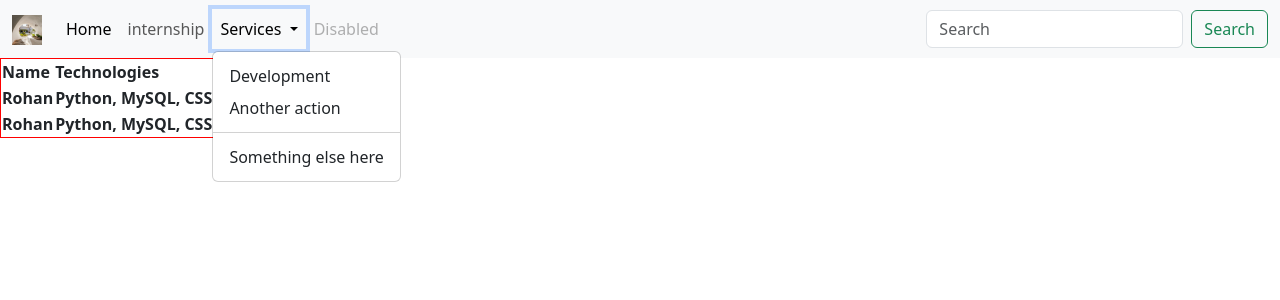
After one commit to divyaprakash001/Django_Projects, a Django app: page /internship/ in a window 1280 px wide, after a click on "Services". The commit adds this page. Shown: the top 300 px of the page. Run offline with Django 5.2, Linux system fonts and the light colour scheme; lists and menus that the app fills with data are empty.

Commit message:
new django projects added

```diff
--- /dev/null
+++ b/rays/nikhil/static/cssfile/intern.css
@@ -0,0 +1,4 @@
+table,th,td{
+    border: 1px solid red;
+    border-collapse: collapse;
+}
--- a/rays/nikhil/templates/home.html
+++ b/rays/nikhil/templates/home.html
@@ -25,14 +25,14 @@
             <a class="nav-link active" aria-current="page" href="#">Home</a>
           </li>
           <li class="nav-item">
-            <a class="nav-link" href="#">Link</a>
+            <a class="nav-link" href="internship/">internship</a>
           </li>
           <li class="nav-item dropdown">
             <a class="nav-link dropdown-toggle" href="#" role="button" data-bs-toggle="dropdown" aria-expanded="false">
-              Dropdown
+              Services
             </a>
             <ul class="dropdown-menu">
-              <li><a class="dropdown-item" href="#">Action</a></li>
+              <li><a class="dropdown-item" href="dev/">Development</a></li>
               <li><a class="dropdown-item" href="#">Another action</a></li>
               <li>
                 <hr class="dropdown-divider">
--- /dev/null
+++ b/rays/nikhil/templates/intership.html
@@ -0,0 +1,30 @@
+<!DOCTYPE html>
+<html lang="en">
+<head>
+    {% load static %}
+    <meta charset="UTF-8">
+    <meta name="viewport" content="width=device-width, initial-scale=1.0">
+    <title>Document</title>
+    <link rel="stylesheet" href="{% static 'cssfile/intern.css' %}">
+</head>
+<body>
+    {% include 'home.html' %}
+    <table>
+        <tr>
+            <th>Name</th>
+            <th>Technologies</th>
+            <th>Duration</th>
+        </tr>
+        <tr>
+            <th>Rohan</th>
+            <th>Python, MySQL, CSS</th>
+            <th>Duration</th>
+        </tr>
+        <tr>
+            <th>Rohan</th>
+            <th>Python, MySQL, CSS</th>
+            <th>Duration</th>
+        </tr>
+    </table>
+</body>
+</html>
--- a/rays/nikhil/urls.py
+++ b/rays/nikhil/urls.py
@@ -3,5 +3,7 @@ from django.urls import path,include
 from nikhil import views
 
 urlpatterns = [
-    path('', views.index, name='home')
+    path('', views.index, name='home'),
+    path('internship/', views.intern, name='internship'),
+    path('dev/', views.application, name='development'),
 ]
--- a/rays/nikhil/views.py
+++ b/rays/nikhil/views.py
@@ -4,3 +4,9 @@ from django.shortcuts import render,HttpResponse
 def index(request):
     # return HttpResponse('<h1>Index page</h1>')
     return render(request,'home.html')
+
+def intern(request):
+    return render(request,'intership.html')
+
+def application(request):
+    return render(request,'development.html')
--- a/rays/rays/settings.py
+++ b/rays/rays/settings.py
@@ -24,8 +24,12 @@ SECRET_KEY = 'django-insecure-dvuml#%_4oqtyv2cwgn@z86&9^j1trcmyq_baxr6mv%t+r7l-c
 
 # SECURITY WARNING: don't run with debug turned on in production!
 DEBUG = True
+# DEBUG = False
 
-ALLOWED_HOSTS = []
+ALLOWED_HOSTS = [] #if debug true then keep it blank
+# ALLOWED_HOSTS = ['.localhost','127.0.0.1'] #blank means
+# ALLOWED_HOSTS = ['.raysonline.in'] #'admin.raysonline.in', 'www.raysonline.in', 'raysonline.in' open on all subdomain of raysonline.in
+# ALLOWED_HOSTS = ['*'] #open on all
 
 
 # Application definition
```
Also changed, not shown: rays/nikhil/templates/development.html (added, +24 -0 lines).
